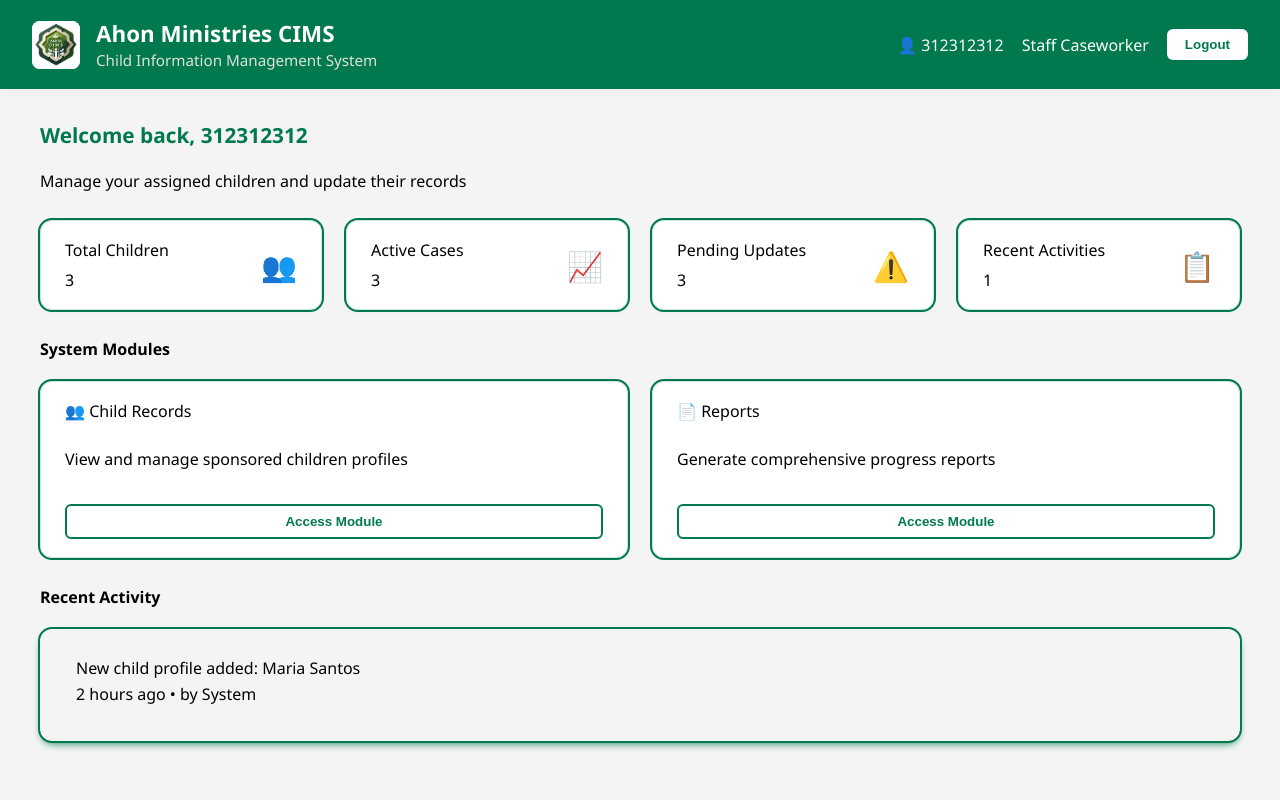
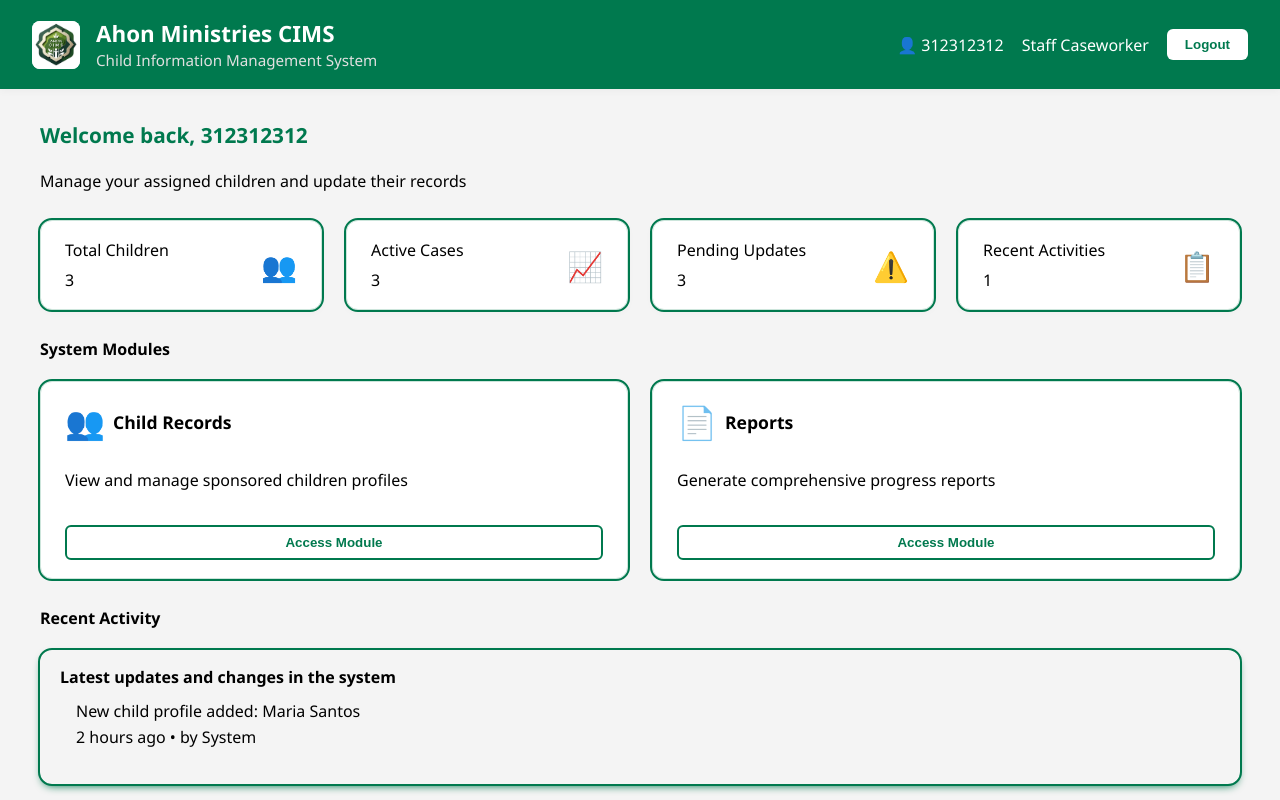
Before and after one commit to ALignacio/Ahon-CIMS-React, a React (Vite) app in the folder ahon-cims-app/: page /dashboard in a window 1280 px wide. Built offline with nearby package versions, Linux system fonts and the light colour scheme.

Commit message:
updated dashboard module card icons

```diff
--- a/ahon-cims-app/src/components/dashboard.css
+++ b/ahon-cims-app/src/components/dashboard.css
@@ -126,6 +126,18 @@ body {
   outline: 2px solid #00794e;
 }
 
+.module-title {
+  display: flex;
+  align-items: center;
+  gap: 8px;
+  font-size: 1.1rem;
+  font-weight: 600;
+}
+
+.module-title .icon {
+  font-size: 2rem;
+}
+
 .access-btn {
   background: #fff;
   color: #00794e;
--- a/ahon-cims-app/src/components/dashboard.jsx
+++ b/ahon-cims-app/src/components/dashboard.jsx
@@ -53,12 +53,18 @@ const Dashboard = () => {
         <h4>System Modules</h4>
         <div className="dashboard-modules">
           <div className="module-card">
-            <span>👥 Child Records</span>
+            <span className="module-title">
+              <span className="icon">👥</span>
+              <span>Child Records</span>
+            </span>
             <p>View and manage sponsored children profiles</p>
             <button className="access-btn">Access Module</button>
           </div>
           <div className="module-card">
-            <span>📄 Reports</span>
+            <span className="module-title">
+              <span className="icon">📄</span>
+              <span>Reports</span>
+            </span>
             <p>Generate comprehensive progress reports</p>
             <button className="access-btn">Access Module</button>
           </div>
@@ -67,6 +73,7 @@ const Dashboard = () => {
         {/* Recent Activity */}
         <h4>Recent Activity</h4>
         <div className="recent-activity">
+        <span> <b> Latest updates and changes in the system </b> </span>
           <div className="activity-card">
             <span>New child profile added: Maria Santos</span>
             <span>2 hours ago • by System</span>
```
